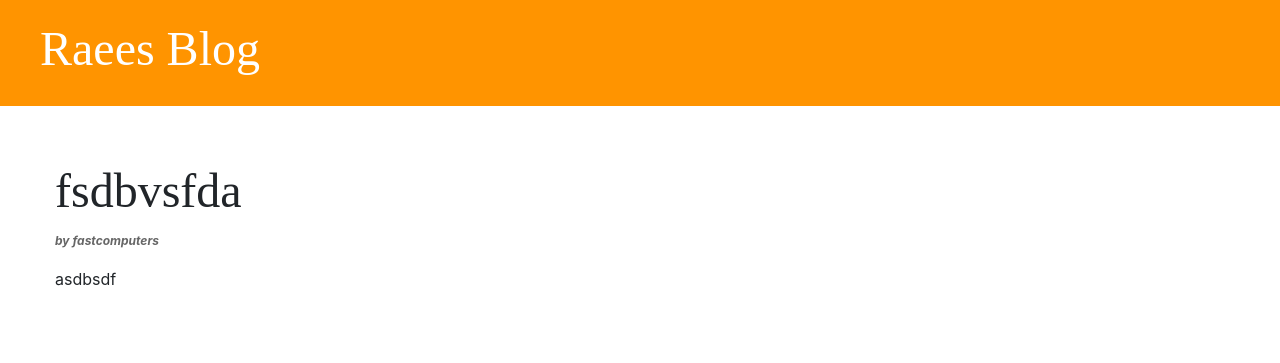
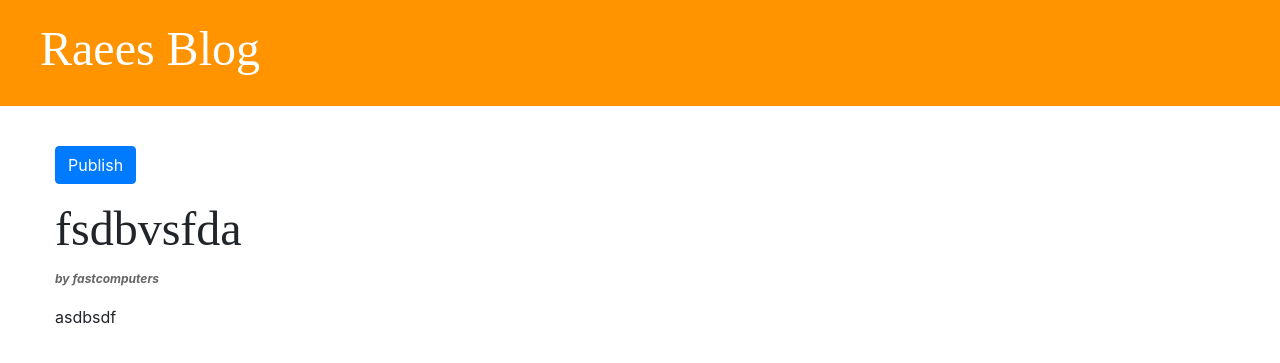
Before and after one commit to Raees007/my_django_site, a Django app: page /post/14/ in a window 1280 px wide. Shown: the top 363 px of the page. Run offline with Django 3.2, Linux system fonts and the light colour scheme; data comes from the database, SQL or seed files in the repository; both versions use the stored data as it was after the commit; some libraries are stand-ins or nearby versions.

Commit message:
Add feature to make drafts and publish them

```diff
--- a/blog/templates/blog/base.html
+++ b/blog/templates/blog/base.html
@@ -16,6 +16,7 @@
 
 <div class="page-header">
     {% if user.is_authenticated %}
+        <a href="{% url 'post_draft_list' %}" class="top-menu"><i class="fab fa-firstdraft fa-2x"></i></a>
         <a href="{% url 'post_new' %}" class="top-menu"><i class="fas fa-plus fa-2x"></i></a>
     {% endif %}
 
--- a/blog/templates/blog/post_detail.html
+++ b/blog/templates/blog/post_detail.html
@@ -6,12 +6,15 @@
             <div class="date">
                 <p><strong>Published: </strong>{{ post.published_date }}</p>
             </div>
+
+        {% else %}
+            <a href="{% url 'post_publish' pk=post.pk %}" class="btn btn-primary">Publish</a>
         {% endif %}
-    <div>
 
-    {% if user.is_authenticated %}
-        <a href="{% url 'post_edit' pk=post.pk %}"><i class="fas fa-edit fa-2x"></i></a>
-    {% endif %}
+
+        {% if user.is_authenticated %}
+            <a href="{% url 'post_edit' pk=post.pk %}"><i class="fas fa-edit fa-2x"></i></a>
+        {% endif %}
 
         <p><h2>{{ post.title }}</h2>  <strong><i style="font-size:12px;color:#666;margin:0 0 10px"> by {{ post.author }}</i></strong></p>
         <p>{{ post.text|linebreaksbr }}</p>
--- a/blog/urls.py
+++ b/blog/urls.py
@@ -17,4 +17,12 @@ urlpatterns = [
     # 127.0.0.8000/post/2/edit --> Local
     # myapp.com/post/2/edit --> online
     path('post/<int:pk>/edit/', views.post_edit, name='post_edit'),
+
+    # 127.0.0.8000/drafts --> Local
+    # myapp.com/drafts --> online
+    path('drafts/', views.post_draft_list, name='post_draft_list'),
+
+    # 127.0.0.8000/post/2/publish --> Local
+    # myapp.com/post/2/publish --> online
+    path('post/<int:pk>/publish/', views.post_publish, name='post_publish'),
 ]
--- a/blog/views.py
+++ b/blog/views.py
@@ -21,7 +21,6 @@ def post_new(request):
         if form.is_valid():
             post = form.save(commit=False)
             post.author = request.user
-            post.published_date = timezone.now()
             post.save()
             return redirect('post_detail', pk=post.pk)
     else:
@@ -36,10 +35,19 @@ def post_edit(request, pk):
         if form.is_valid():
             post = form.save(commit=False)
             post.author = request.user
-            post.published_date = timezone.now()
             post.save()
             return redirect('post_detail', pk=post.pk)
     else:
         form = Post_form(instance=post)
         stuff_for_frontend = {'form': form}
         return render(request, 'blog/post_edit.html', stuff_for_frontend)
+
+def post_draft_list(request):
+    posts = Post.objects.filter(published_date__isnull=True).order_by('-created_date')
+    stuff_for_frontend = {'posts': posts}
+    return render(request, 'blog/post_draft_list.html', stuff_for_frontend)
+
+def post_publish(request, pk):
+    post = get_object_or_404(Post, pk=pk)
+    post.publish()
+    return redirect('post_detail', pk=pk)
```
Also changed, not shown: blog/templates/blog/post_draft_list.html (added, +13 -0 lines), db.sqlite3.
